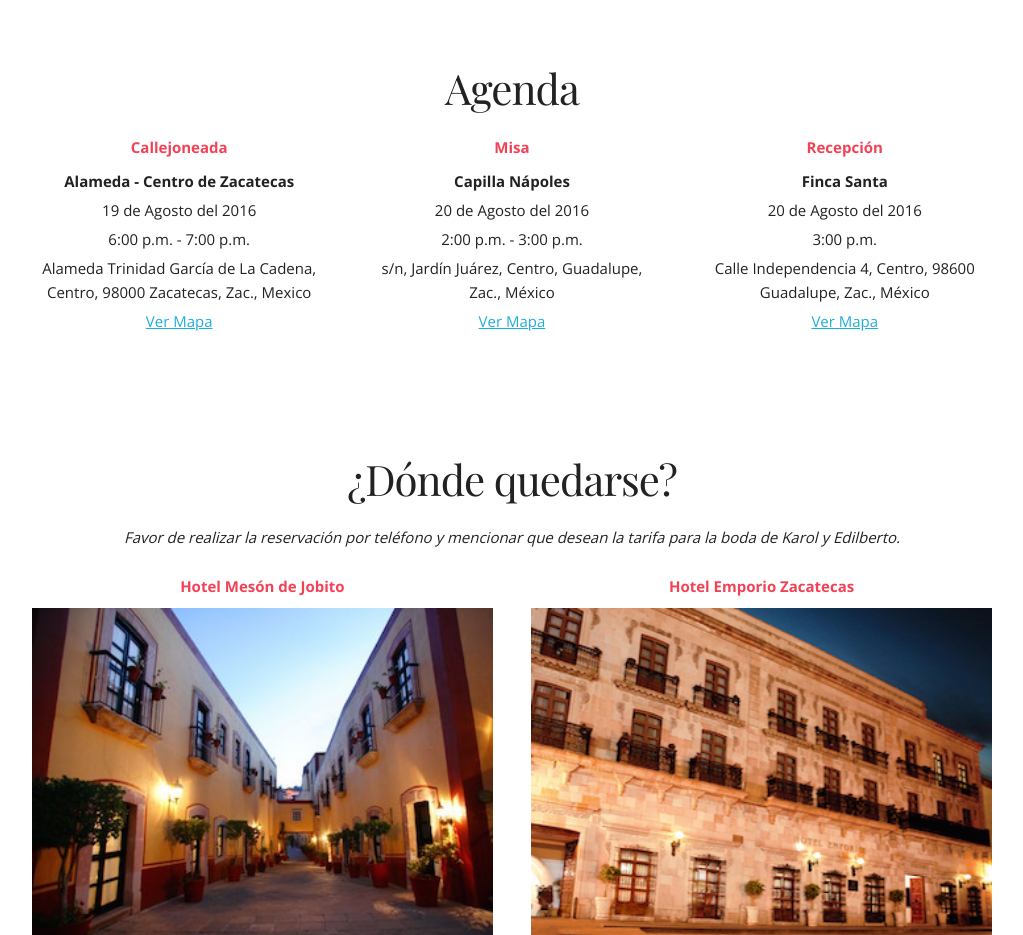
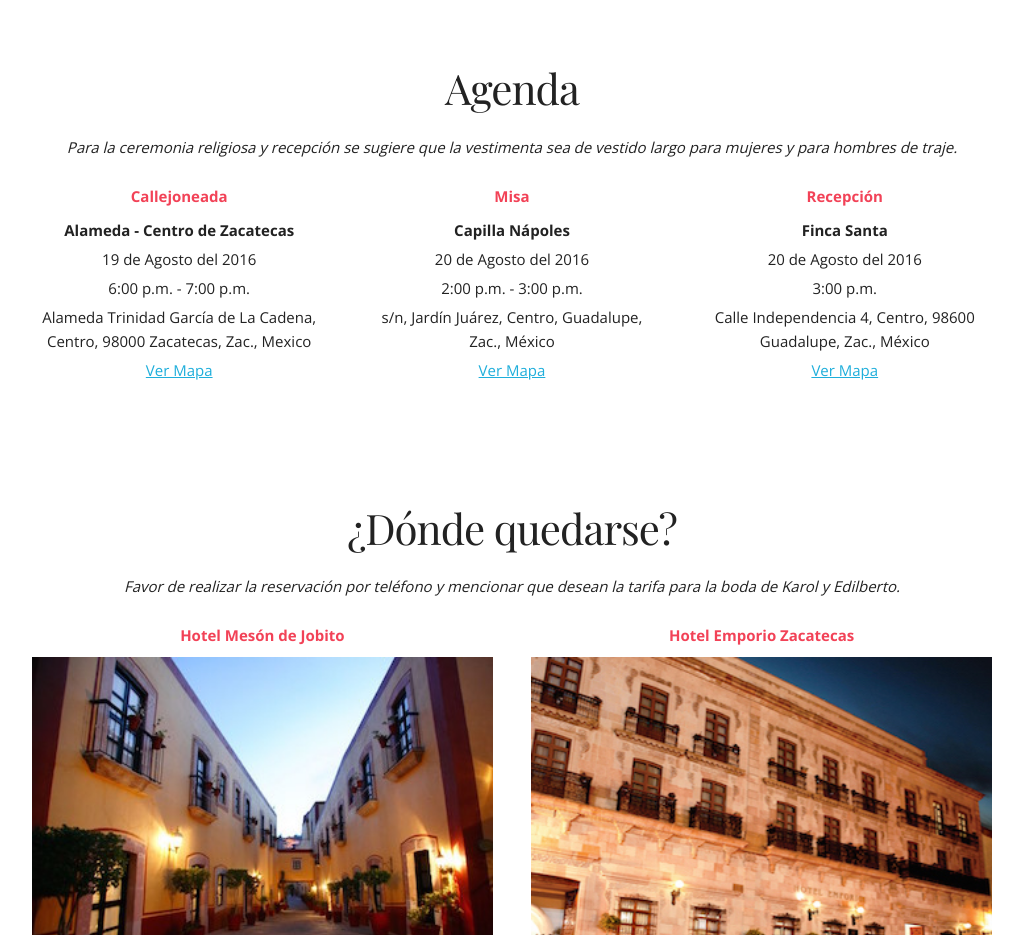
Before and after one commit to eddie-ruva/kye, a website: page index.html in a window 1280 px wide. Shown: the part 1440-2375 px from the top of the page, without its empty margins (128-1151 px from the left). Drawn offline with nearby package versions, Linux system fonts and the light colour scheme.

Commit message:
Add message for dress code

```diff
--- a/index.html
+++ b/index.html
@@ -55,6 +55,7 @@
       </section>
       <section class="mod event-mod" id="agenda">
         <h2 class="mod-title" id="agenda-title">Agenda</h2>
+        <p class="mod-subtitle">Para la ceremonia religiosa y recepción se sugiere que la vestimenta sea de vestido largo para mujeres y para hombres de traje.</p>
         <ul class="row info-row">
           <li class="four columns info-column">
             <h2 class="info-column-title">Callejoneada</h2>
```
